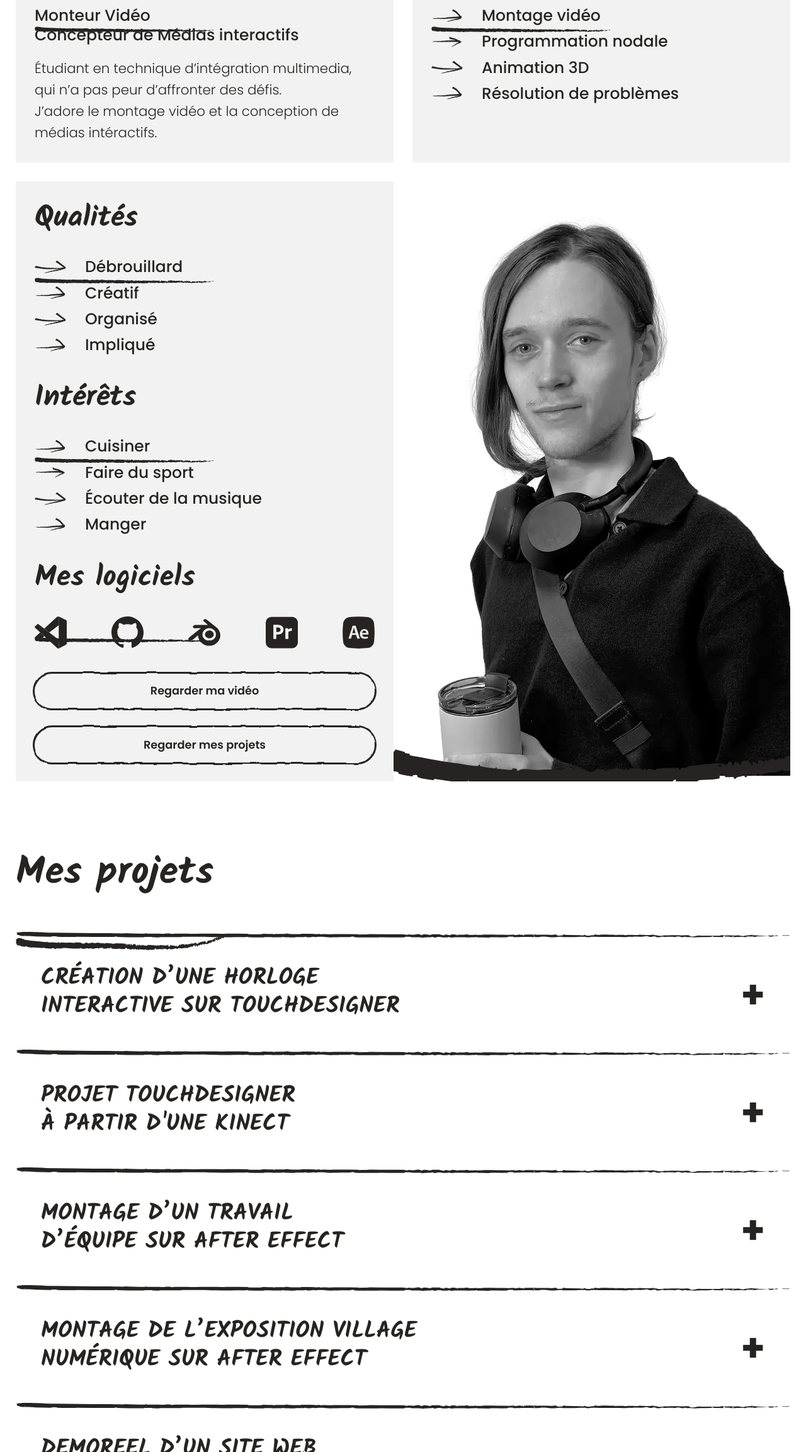
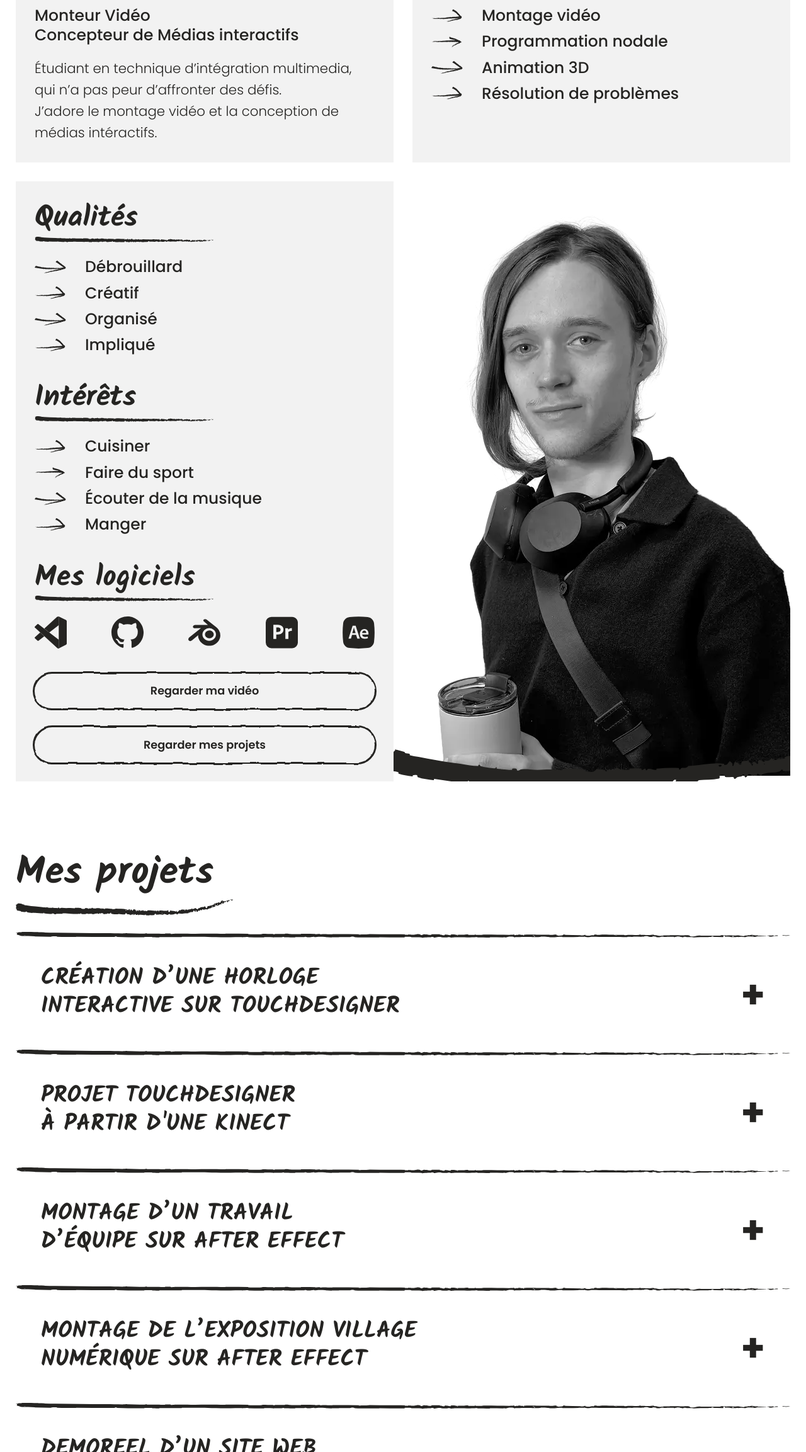
Before and after one commit to EmileMorin6324/EmileMorin6324.github.io, a plain HTML site: page main.html in a window 1280 px wide. Shown: the part 1211-3517 px from the top of the page at 63% size. Drawn offline with Linux system fonts and the light colour scheme.

Commit message:
changement des icons

```diff
--- a/styles/main.css
+++ b/styles/main.css
@@ -577,6 +577,7 @@
   position: absolute;
   width: 100%;
   font-size: 140px;
+  height: 30px;
   display: block;
 }
 @media screen and (max-width: 1024px) {
@@ -642,6 +643,7 @@
 .aPropos .wrapper .informations .information .titre .icon {
   display: flex;
   align-self: center;
+  height: 9px;
   position: absolute;
   width: 285px;
   font-size: 140px;
@@ -703,6 +705,9 @@
   display: flex;
   flex-direction: column;
   gap: 20px;
+}
+.aPropos .wrapper .informations .reste .block .titre .icon {
+  height: 9px;
 }
 .aPropos .wrapper .informations .reste .block .logiciels {
   display: flex;
@@ -1187,6 +1192,7 @@
   margin-bottom: 60px;
 }
 .projets .wrapper .titre .icon {
+  height: 30px;
   display: flex;
   align-self: center;
   position: absolute;
@@ -1619,6 +1625,7 @@
   position: absolute;
   width: 100%;
   font-size: 140px;
+  height: 40px;
   max-height: 50px;
   display: block;
 }
@@ -1698,6 +1705,7 @@
   position: absolute;
   top: 0;
   left: 0;
+  height: auto;
   width: 300px;
   font-size: 200px;
   max-height: 80px;
```
Also changed, not shown: 1 other file.
